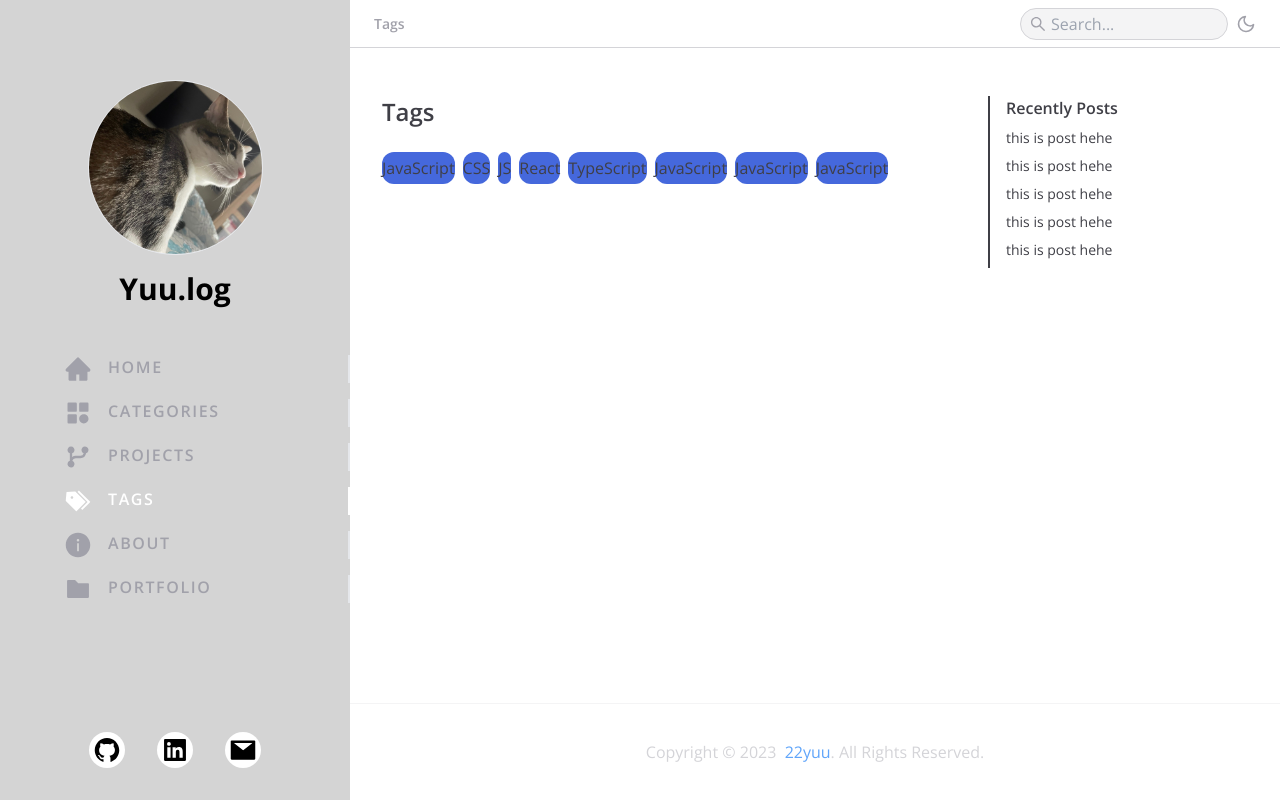
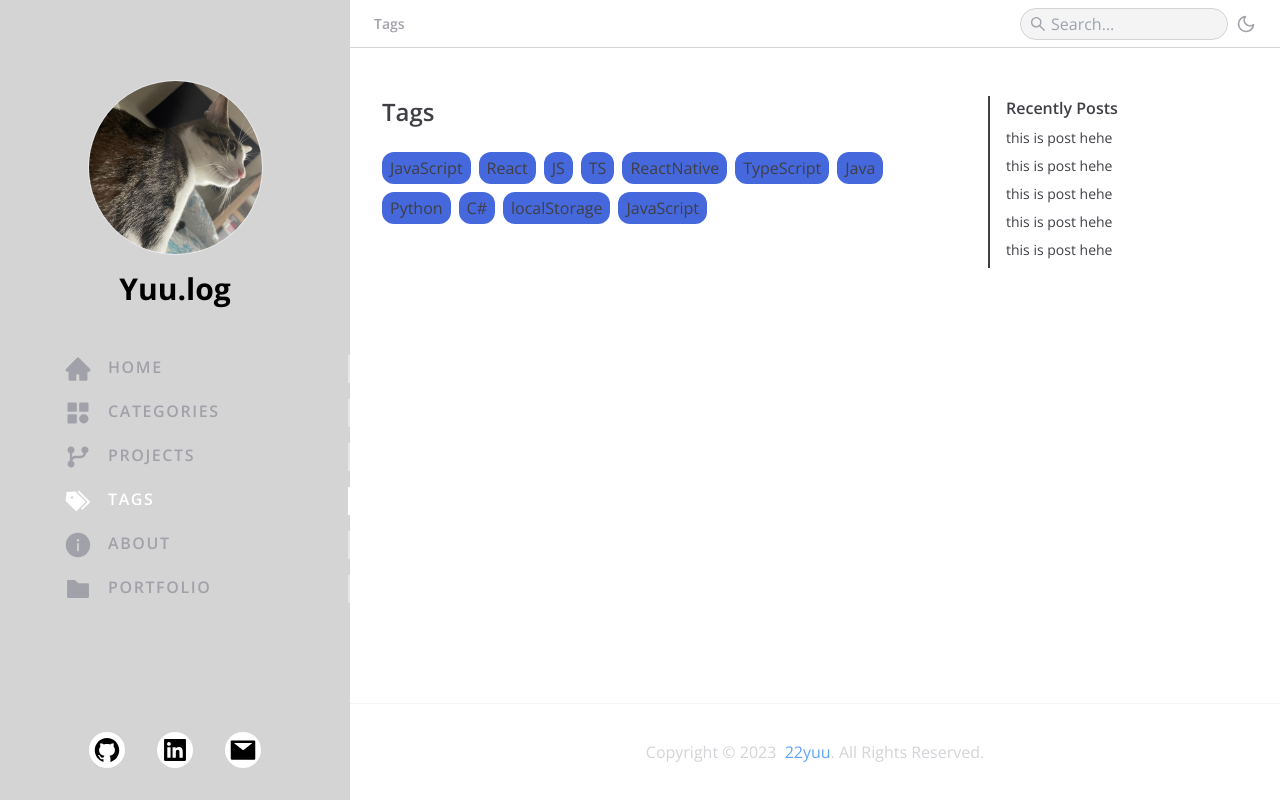
Before and after one commit to 22yuu/yuu.log, a Next.js app in the folder my-blog/: page /tags in a window 1280 px wide. Built offline with nearby package versions, Linux system fonts and the light colour scheme.

Commit message:
chore: Tags 스타일 수정

```diff
--- a/my-blog/src/app/(client)/tags/page.tsx
+++ b/my-blog/src/app/(client)/tags/page.tsx
@@ -6,30 +6,39 @@ export default function page() {
     <MainWrapper>
       <Heading size={'xl'}>Tags</Heading>
       <div className="flex flex-wrap gap-2">
-        <span className="text-center leading-8 h-8 text-theme-text bg-theme-primary rounded-xl">
+        <div className="flex justify-center items-center h-8 text-theme-text bg-theme-primary rounded-xl px-2 py-2">
           JavaScript
-        </span>
-        <span className="text-center leading-8 h-8 text-theme-text bg-theme-primary rounded-xl">
-          CSS
-        </span>
-        <span className="text-center leading-8 h-8 text-theme-text bg-theme-primary rounded-xl">
+        </div>
+        <div className="flex justify-center items-center h-8 text-theme-text bg-theme-primary rounded-xl px-2 py-2">
+          React
+        </div>
+        <div className="flex justify-center items-center h-8 text-theme-text bg-theme-primary rounded-xl px-2 py-2">
           JS
-        </span>
-        <span className="text-center leading-8 h-8 text-theme-text bg-theme-primary rounded-xl">
-          React
-        </span>
-        <span className="text-center leading-8 h-8 text-theme-text bg-theme-primary rounded-xl">
+        </div>
+        <div className="flex justify-center items-center h-8 text-theme-text bg-theme-primary rounded-xl px-2 py-2">
+          TS
+        </div>
+        <div className="flex justify-center items-center h-8 text-theme-text bg-theme-primary rounded-xl px-2 py-2">
+          ReactNative
+        </div>
+        <div className="flex justify-center items-center h-8 text-theme-text bg-theme-primary rounded-xl px-2 py-2">
           TypeScript
-        </span>
-        <span className="text-center leading-8 h-8 text-theme-text bg-theme-primary rounded-xl">
+        </div>
+        <div className="flex justify-center items-center h-8 text-theme-text bg-theme-primary rounded-xl px-2 py-2">
+          Java
+        </div>
+        <div className="flex justify-center items-center h-8 text-theme-text bg-theme-primary rounded-xl px-2 py-2">
+          Python
+        </div>
+        <div className="flex justify-center items-center h-8 text-theme-text bg-theme-primary rounded-xl px-2 py-2">
+          C#
+        </div>
+        <div className="flex justify-center items-center h-8 text-theme-text bg-theme-primary rounded-xl px-2 py-2">
+          localStorage
+        </div>
+        <div className="flex justify-center items-center h-8 text-theme-text bg-theme-primary rounded-xl px-2 py-2">
           JavaScript
-        </span>
-        <span className="text-center leading-8 h-8 text-theme-text bg-theme-primary rounded-xl">
-          JavaScript
-        </span>
-        <span className="text-center leading-8 h-8 text-theme-text bg-theme-primary rounded-xl">
-          JavaScript
-        </span>
+        </div>
       </div>
     </MainWrapper>
   );
```
